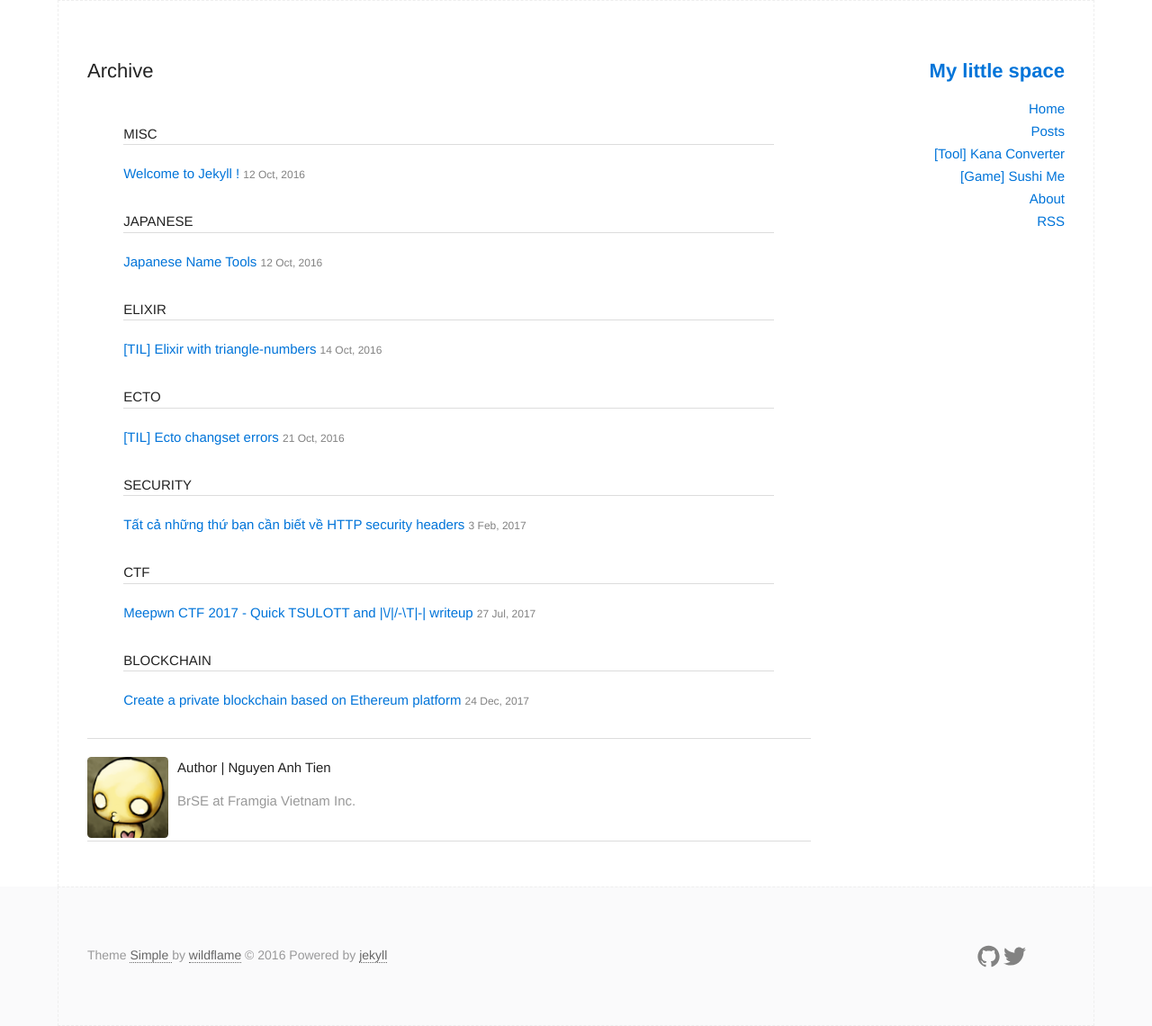
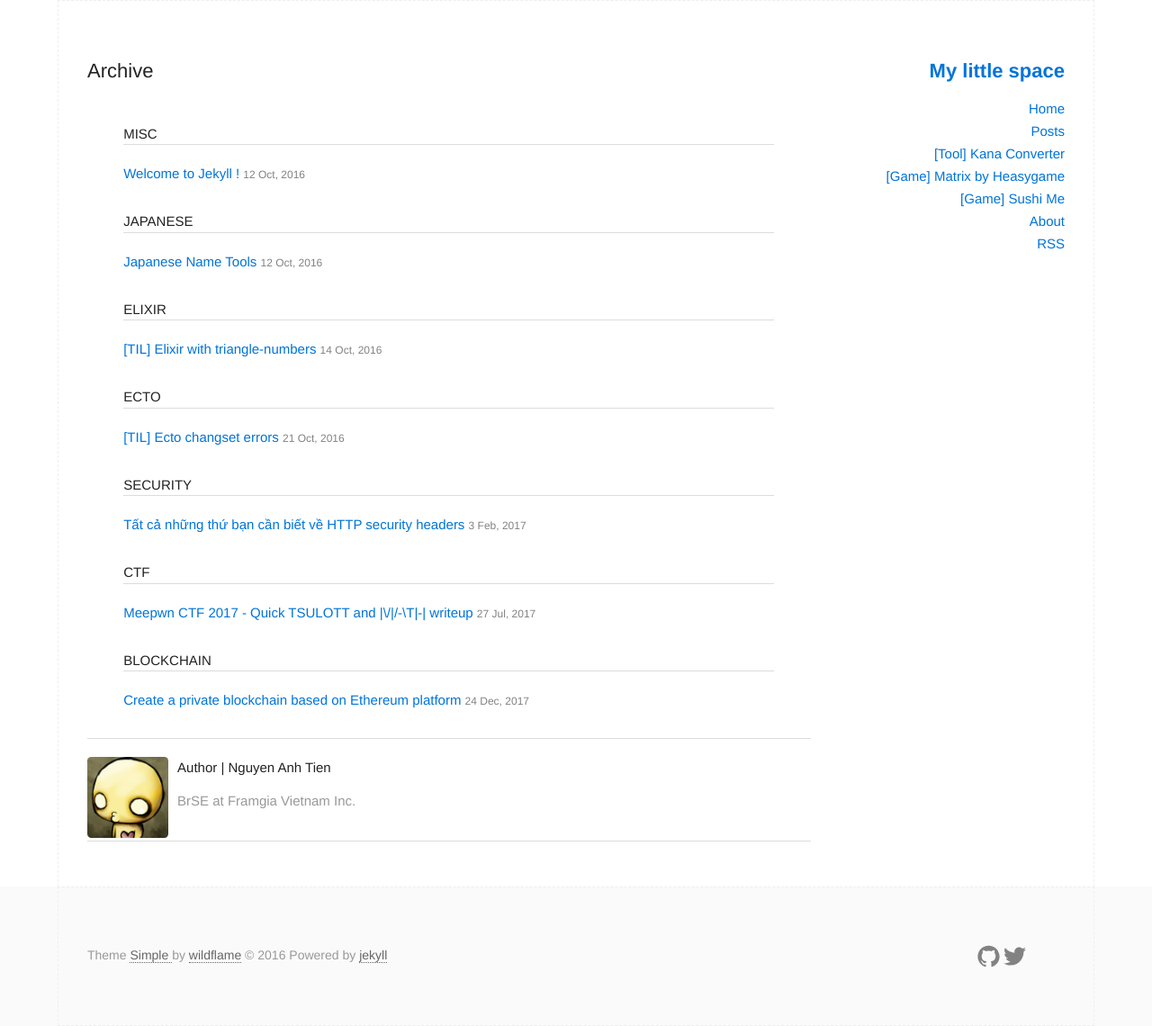
Before and after one commit to vigov5/vigov5.github.io, a Jekyll site: the page built from archive.html, in a window 1280 px wide. Shown: the whole page at 90% size. Built offline with Jekyll 4.4.1, drawn with Linux system fonts in a browser that asks for light colours.

Commit message:
Add link to matrix game

```diff
--- a/_includes/header.html
+++ b/_includes/header.html
@@ -20,6 +20,7 @@
           <li><a href="{{ "/" | prepend: site.baseurl }}">Home</a></li>
           <li><a href="{{ "/archive" | prepend: site.baseurl }}">Posts</a></li>
           <li><a href="{{ "/kana_converter" | prepend: site.baseurl }}">[Tool] Kana Converter</a></li>
+          <li><a href="http://matrix.heasygame.com/">[Game] Matrix by Heasygame</a></li>
           <li><a href="{{ "/sushi_me" | prepend: site.baseurl }}">[Game] Sushi Me</a></li>
           <li><a href="{{ "/about" | prepend: site.baseurl }}">About</a></li>
           <li><a href="{{ "/feed.xml" | prepend: site.baseurl }}">RSS</a></li>
```
